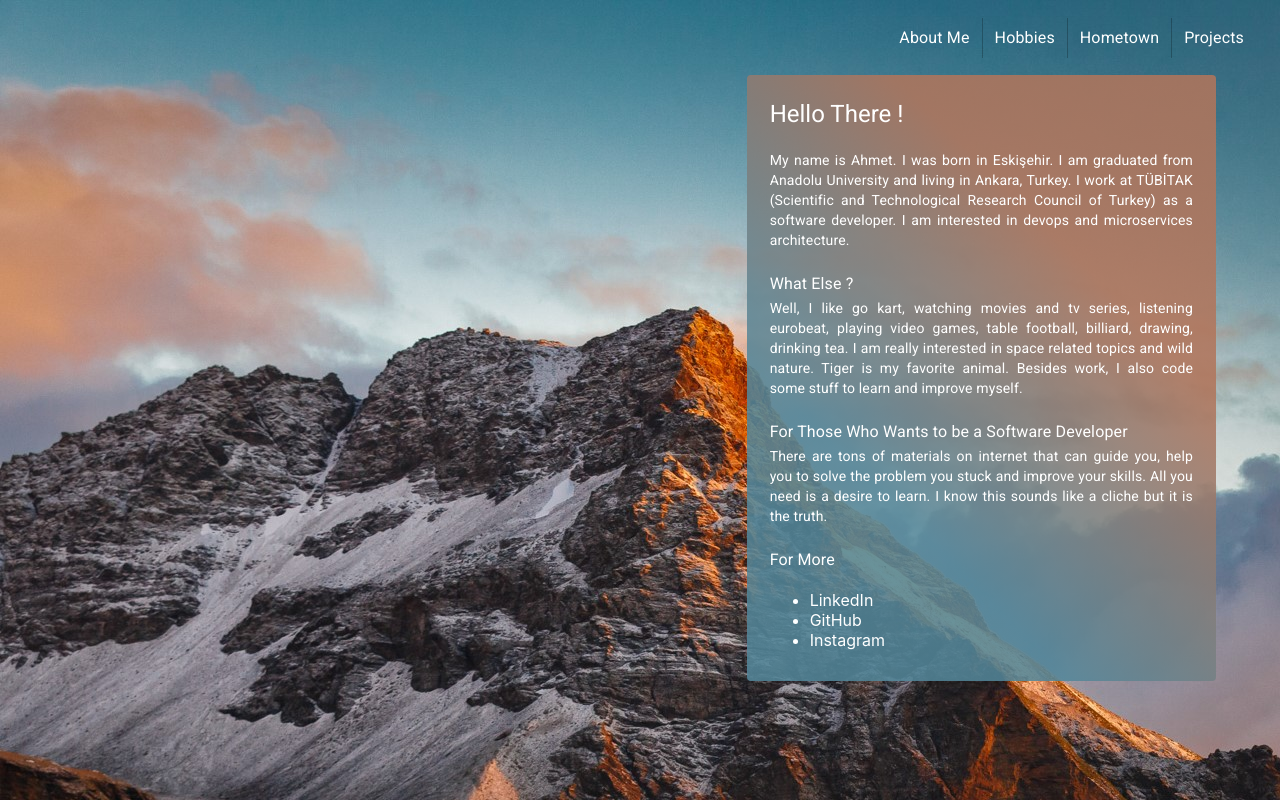
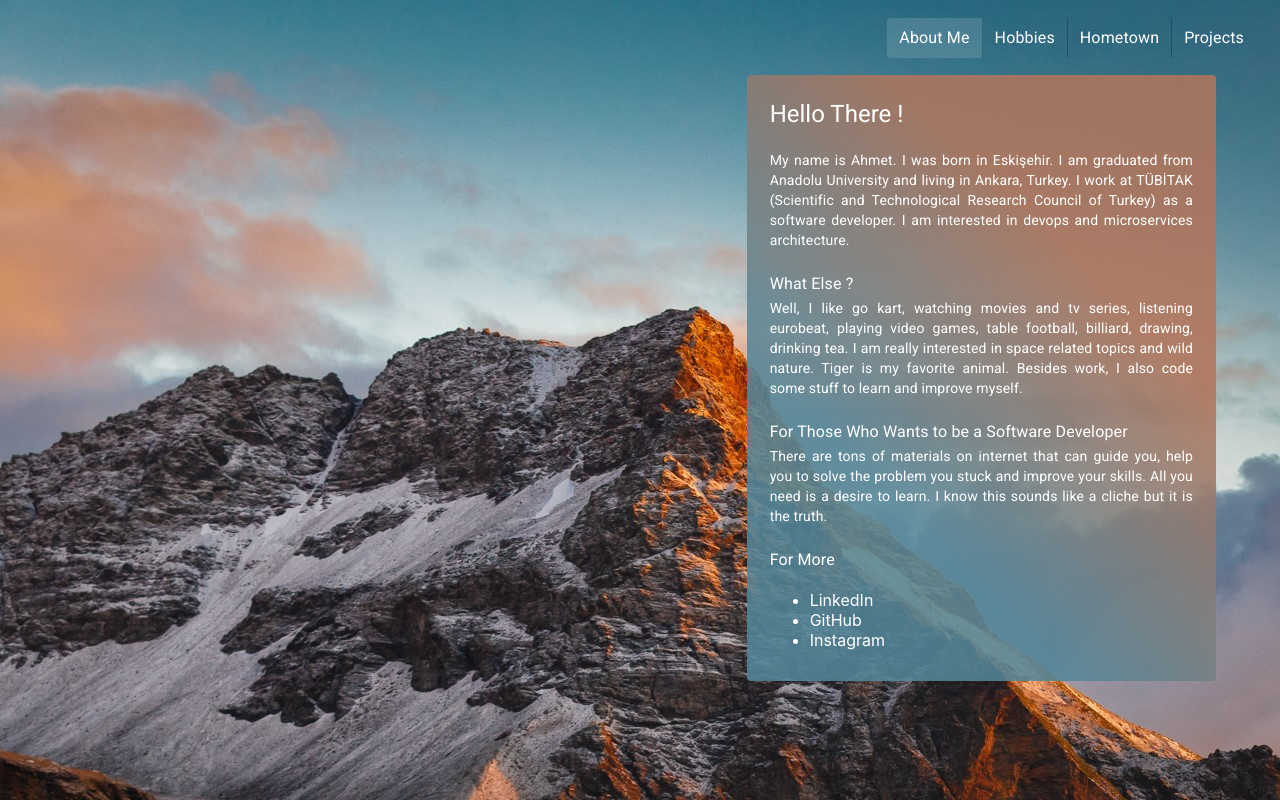
Before and after one commit to ahmsay/ahmsay.github.io, a React (Create React App) app: page / in a window 1280 px wide. Built offline with nearby package versions, Linux system fonts and the light colour scheme.

Commit message:
active tab highlighted

```diff
--- a/src/components/Navbar.jsx
+++ b/src/components/Navbar.jsx
@@ -22,10 +22,11 @@ class Navbar extends Component {
     this.props.changeTab(id)
   }
   render() {
-    const { classes, tabs } = this.props
+    const { classes, tabs, activeTabId } = this.props
     const buttons = tabs.map(tab => {
+      const highLight = tab.id === activeTabId ? { backgroundColor: '#fff2' } : {}
       return (
-        <CustomButton key={ tab.id } onClick={ () => this.changeTab(tab.id) }>
+        <CustomButton key={ tab.id } onClick={ () => this.changeTab(tab.id) } style={ highLight }>
           <Typography variant="subtitle1">
             { tab.title }
           </Typography>
@@ -46,7 +47,10 @@ class Navbar extends Component {
 }
 
 const mapStateToProps = (state) => {
-  return { tabs: state.tabs }
+  return {
+    tabs: state.tabs,
+    activeTabId: state.activeTabId
+  }
 }
 
 const mapDispatchToProps = (dispatch) => {
```
